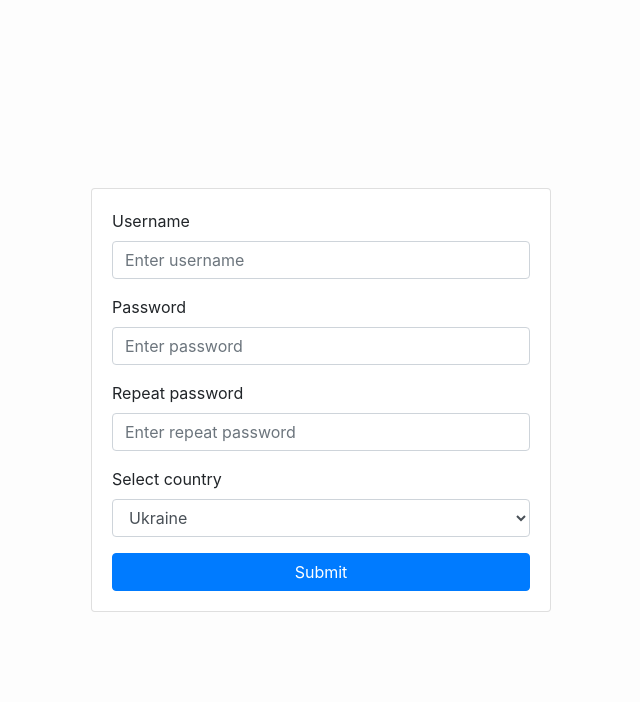
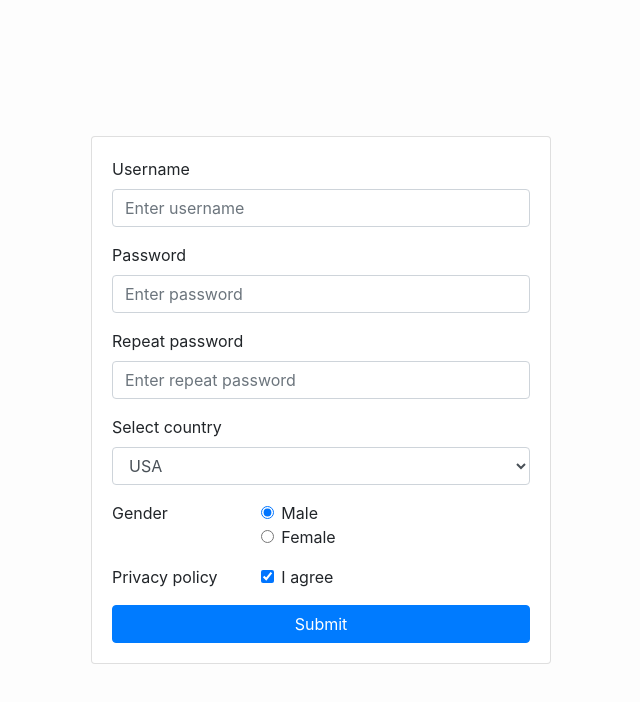
Before and after one commit to keira-yes/reactwarriors_forms, a React (Create React App) app: page / in a window 1280 px wide. Shown: the top 702 px of the page, without its empty margins (319-959 px from the left). Built offline with nearby package versions, Linux system fonts and the light colour scheme.

Commit message:
add radio buttons, checkbox and get values of them

```diff
--- a/src/components/App.js
+++ b/src/components/App.js
@@ -10,7 +10,9 @@
             username: '',
             password: '',
             repeatPassword: '',
-            country: ''
+            country: 'USA',
+            gender: 'male',
+            policy: true
         }
     }
 
@@ -25,6 +27,12 @@
         })
     };
 
+    onChangeCheckbox = (e) => {
+        this.setState({
+            [e.target.name]: e.target.checked
+        })
+    };
+
     getItems = (items) => {
         return items.map(item => {
             return <option value={item.name} key={item.id}>{item.name}</option>
@@ -32,10 +40,6 @@
     };
 
     render() {
-
-        // const getCountry = countries.map(item => {
-        //     return <option value={item.name} key={item.id}>{item.name}</option>
-        // });
 
         return (
             <div className="form-container card">
@@ -85,11 +89,65 @@
                             {this.getItems(countries)}
                         </select>
                     </div>
+                    <fieldset className="form-group">
+                        <div className="row">
+                            <legend className="col-form-label col-sm-4 pt-0">Gender</legend>
+                            <div className="col-sm-8">
+                                <div className="form-check">
+                                    <input
+                                        className="form-check-input"
+                                        type="radio"
+                                        name="gender"
+                                        id="male"
+                                        value="male"
+                                        checked={this.state.gender === 'male'}
+                                        onChange = {this.onChange}
+                                    />
+                                        <label className="form-check-label" htmlFor="male">
+                                            Male
+                                        </label>
+                                </div>
+                                <div className="form-check">
+                                    <input
+                                        className="form-check-input"
+                                        type="radio"
+                                        name="gender"
+                                        id="female"
+                                        value="female"
+                                        checked={this.state.gender === 'female'}
+                                        onChange = {this.onChange}
+                                    />
+                                        <label className="form-check-label" htmlFor="female">
+                                            Female
+                                        </label>
+                                </div>
+                            </div>
+                        </div>
+                    </fieldset>
+                    <div className="form-group row">
+                        <div className="col-sm-4">Privacy policy</div>
+                        <div className="col-sm-8">
+                            <div className="form-check">
+                                <input
+                                    className="form-check-input"
+                                    type="checkbox"
+                                    id="agree"
+                                    name="policy"
+                                    value={this.state.policy}
+                                    onChange = {this.onChangeCheckbox}
+                                    checked={this.state.policy}
+                                />
+                                    <label className="form-check-label" htmlFor="agree">
+                                        I agree
+                                    </label>
+                            </div>
+                        </div>
+                    </div>
                     <button type="submit" className="btn btn-primary w-100" onClick={this.onSubmitForm}>
                         Submit
                     </button>
                 </form>
             </div>
-        );
+    );
     }
-}
+    }
```
